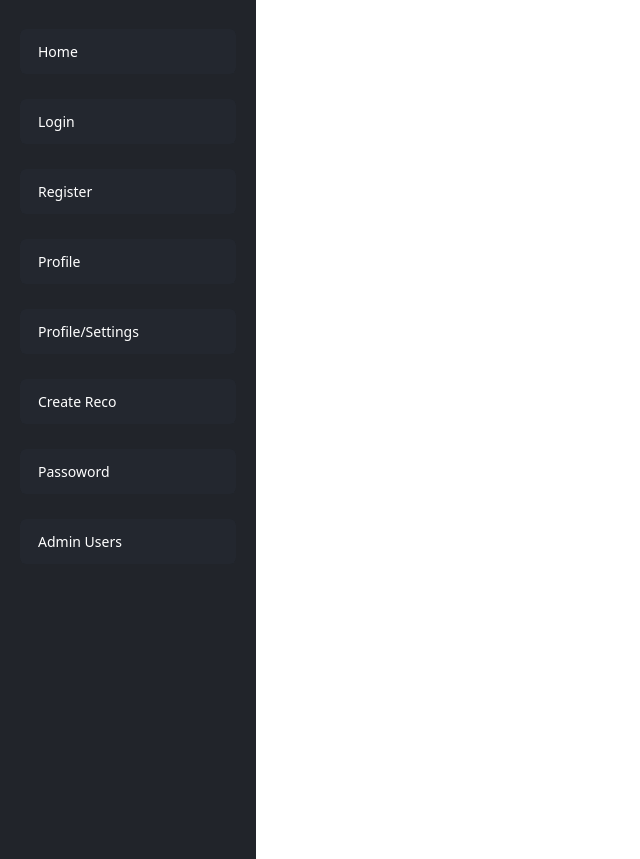
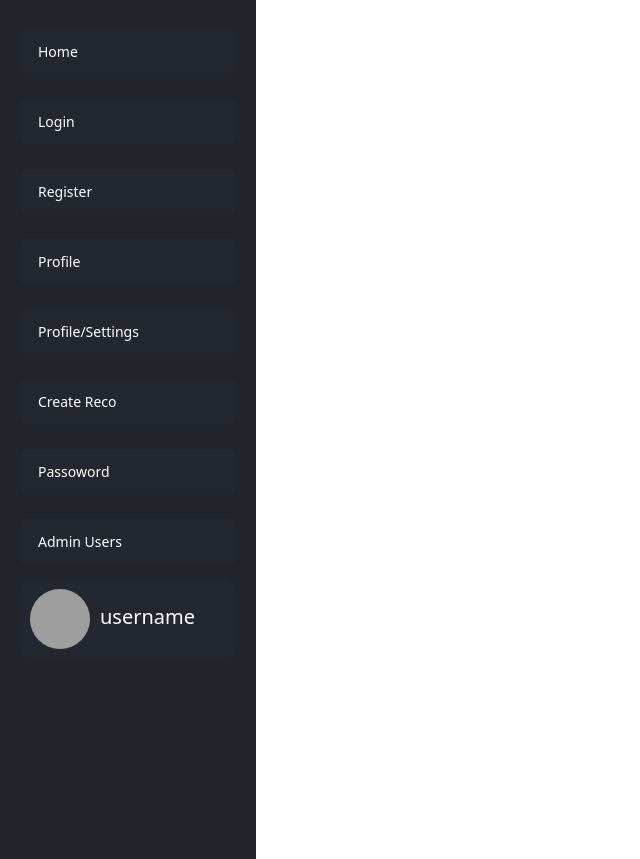
Before and after one commit to Eriquito00/LoginPHP, a PHP site: page / in a window 1280 px wide. Shown: the part 81-940 px from the top of the page, without its empty margins (0-640 px from the left). Run offline with PHP 8.4, Linux system fonts and the light colour scheme; data that the repository does not hold is empty; some libraries are stand-ins or nearby versions; some web fonts are replaced; grey boxes are pictures that could not be loaded.

Commit message:
Header and navigation changes

```diff
--- a/public/styles/_navigation.css
+++ b/public/styles/_navigation.css
@@ -21,7 +21,7 @@
     padding: 0;
     margin: 0;
     flex: 1;
-    max-height: calc(100vh - 100px);
+    max-height: max-content;
     overflow-y: auto;
     scrollbar-width: thin;
 }
@@ -40,6 +40,35 @@
 }
 
 .nav_list button:hover {
+    background: rgb(58, 64, 80);
+}
+
+.footer_user {
+    display: flex;
+    padding: 10px;
+    background-color: rgb(35, 39, 47);
+    border-radius: 10px;
+    margin: 0 10px;
+}
+
+.footer_user_img {
+    aspect-ratio: 1 / 1;
+    border-radius: 100%;
+    height: 60px;
+}
+
+.footer_user_username {
+    font-size: 1rem;
+    display: flex;
+    text-align: center;
+    justify-content: center;
+    align-items: center;
+    margin: 0 10px;
+    padding: 0 0 5px 0;
+    color: white;
+}
+
+.footer_user button:hover {
     background: rgb(58, 64, 80);
 }
 
@@ -73,8 +102,8 @@
     }
 }
 
-@media (max-width: 650px) {
+@media (max-width: 700px) {
     .nav_aside {
-        top: 100px;
+        top: 120px;
     }
 }
--- a/src/view/components/_header.php
+++ b/src/view/components/_header.php
@@ -9,7 +9,7 @@
         <input class="filter" id="search" type="search" placeholder="Encuentra a tu autor favorito">
     </div>
     <div class="header_buttons">
-        <button class="create_button">Create<img src="./assets/plus.png" alt="Create Recomendation"></button>
+        <a href="profile/create" class="create_button">Create<img src="./assets/plus.png" alt="Create Recomendation"></a>
         <select id="sentido" class="filter">
             <option value="asc">ASC</option>
             <option value="desc" selected>DESC</option>
--- a/src/view/components/_navigation.php
+++ b/src/view/components/_navigation.php
@@ -11,4 +11,8 @@
         <li><a href="login/forgot-password"><button>Passoword</button></a></li>
         <li><a href="admin/users"><button>Admin Users</button></a></li>
     </ul>
+    <footer class="footer_user">
+        <img class="footer_user_img" src="https://ih1.redbubble.net/image.5195043568.7951/st,small,507x507-pad,600x600,f8f8f8.jpg" alt="Foto de perfil">
+        <p class="footer_user_username">username</p>
+    </footer>
 </aside>
```
